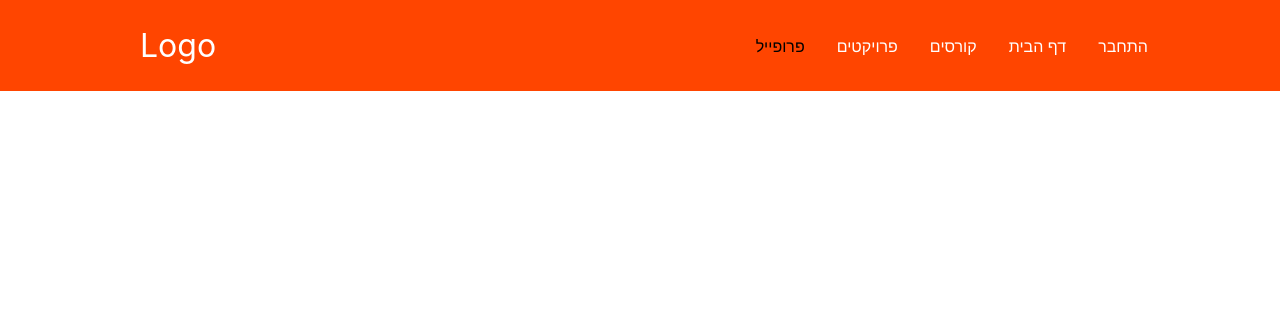
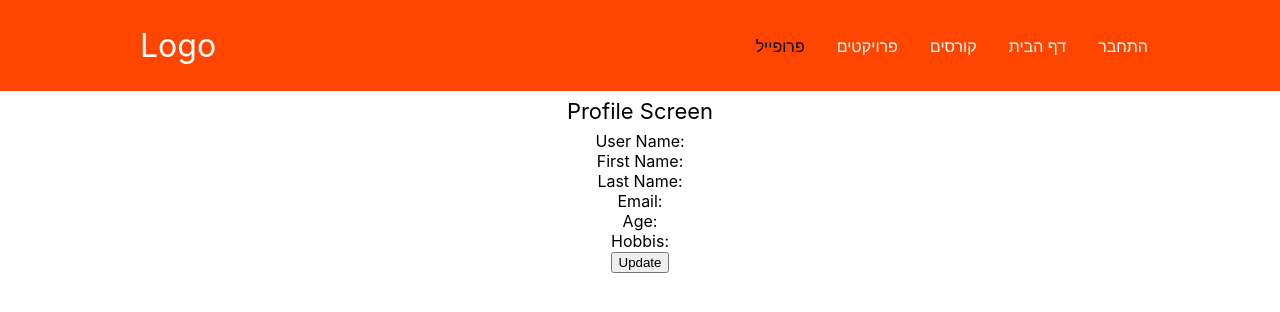
Before and after one commit to Sameerzaher/Matazim-FrontEnd, a React (Create React App) app: page /ProfileScreen in a window 1280 px wide. Shown: the top 312 px of the page. Built offline with nearby package versions, Linux system fonts and the light colour scheme; no server answers.

Commit message:
profile changes

```diff
--- a/package.json
+++ b/package.json
@@ -7,10 +7,9 @@
     "@testing-library/react": "^11.1.0",
     "@testing-library/user-event": "^12.1.10",
     "axios": "^0.22.0",
-    "bootstrap": "5.1.3",
     "components": "^0.1.0",
     "react": "^17.0.2",
-    "react-bootstrap": "^2.0.2",
+    "react-bootstrap": "^1.6.4",
     "react-cookie": "^4.1.1",
     "react-dom": "^17.0.2",
     "react-icons": "^4.2.0",
--- a/src/api-service.js
+++ b/src/api-service.js
@@ -1,4 +1,4 @@
-import React from "react"
+ import React from "react"
 const BASE_URL = 'https://yarintz.pythonanywhere.com';
 const LOCAL_URL = 'http://127.0.0.1:8000';
 export class API extends React.Component{
--- a/src/pages/ProfileScreen.js
+++ b/src/pages/ProfileScreen.js
@@ -3,7 +3,7 @@ import { Container,Row,Col,Form ,Button} from 'react-bootstrap';
 import { useCookies } from 'react-cookie';
 import { API } from '../api-service';
 import Signin from '../pages/Signin';
-
+import UpdateUserDetails from '../components/UpdateUserDetails'
 const axios = require('axios');
 const ProfileScreen = () => {
     const [token, setToken, deleteToken] = useCookies(['mr-token']);
@@ -18,8 +18,27 @@ const ProfileScreen = () => {
     })
     return(
         <div className="App">
-      <header className="Header"></header>
-      </div>
+        <header className="Header">Profile Screen</header>
+        <div className="Username">
+        User Name:
+        </div>
+        <div>
+        First Name:
+        </div>
+        <div>
+        Last Name:
+        </div>
+        <div>
+        Email:
+        </div>
+        <div>
+        Age:
+        </div>
+        <div>
+        Hobbis:
+        </div>
+        <button onClick={UpdateUserDetails}>Update</button>
+        </div>
     )
 }
  /*
```
Also changed, not shown: src/components/UpdateUserDetails.js (added), 21 other files (tests, documents, lock files or other folders).
